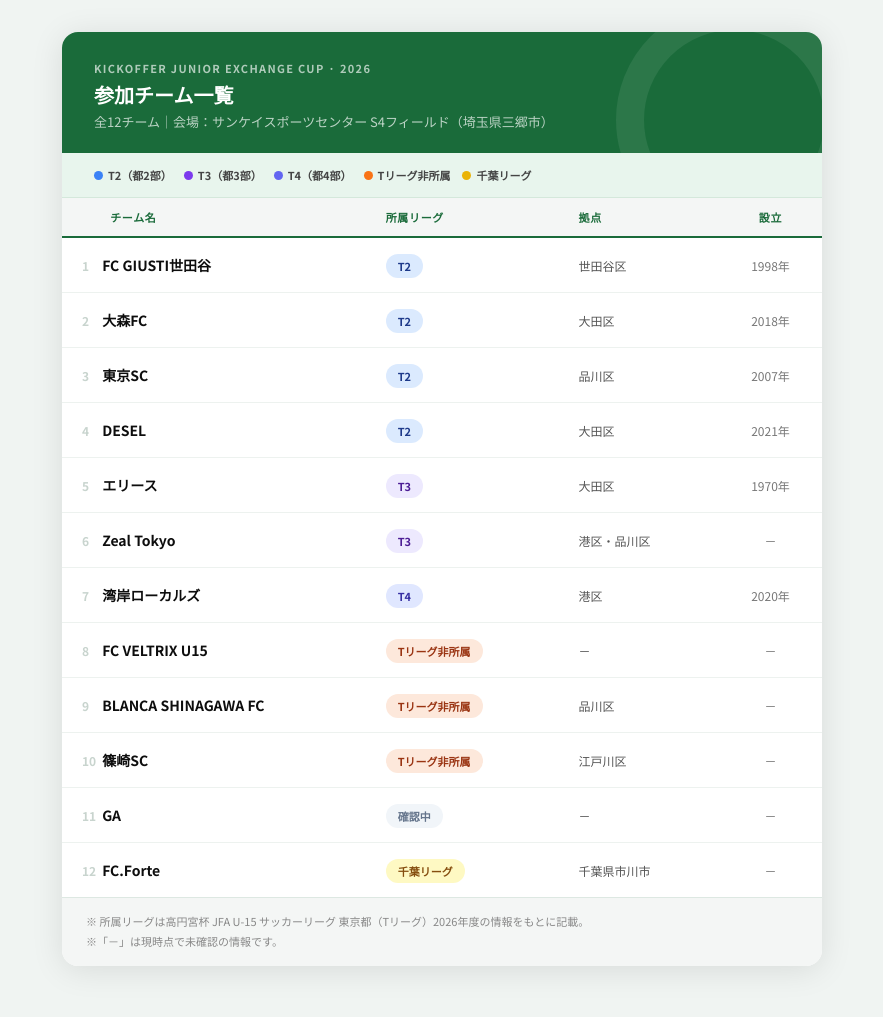
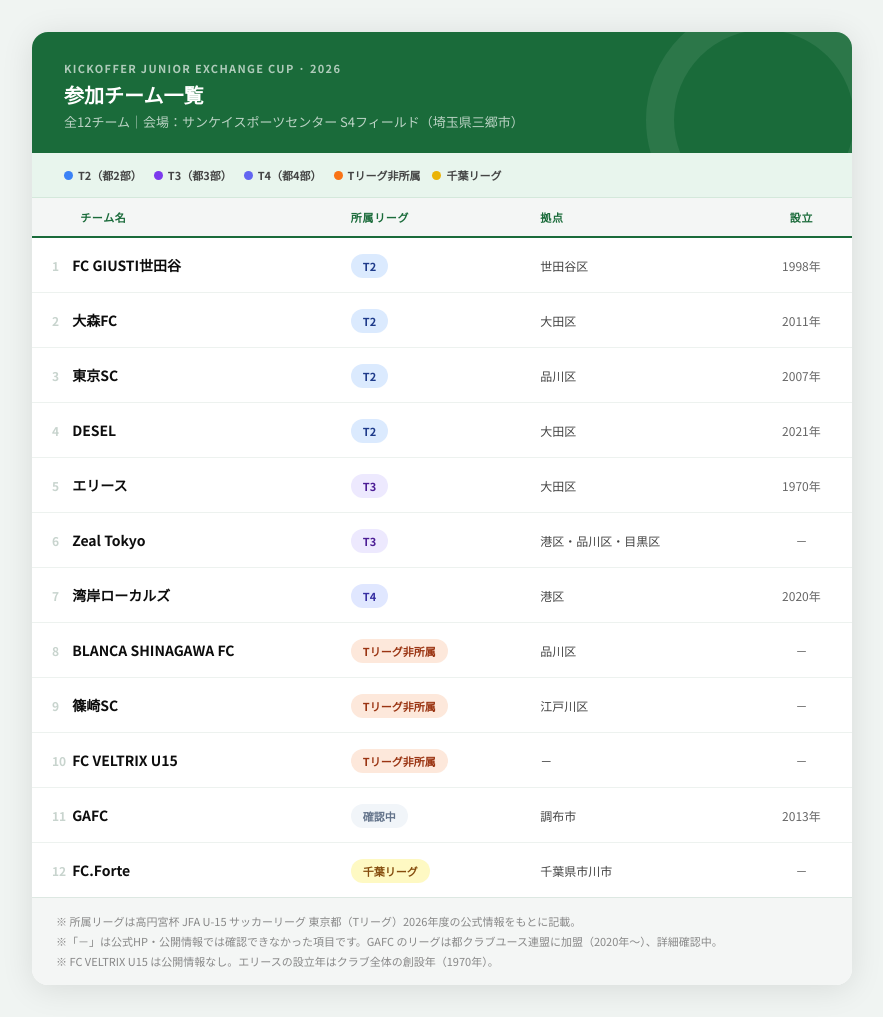
Before and after one commit to taiki-suma/kickoffer--task, a website: page kickoffer_teams_1.html in a window 1280 px wide. Shown: the whole page, without its empty margins (198-1081 px from the left). Drawn offline with Linux system fonts and the light colour scheme.

Commit message:
参加チーム一覧：所属リーグ・拠点・設立年を公式HP調査に基づき更新

```diff
--- a/kickoffer_teams_1.html
+++ b/kickoffer_teams_1.html
@@ -17,7 +17,7 @@
   }
 
   .card {
-    max-width: 760px;
+    max-width: 820px;
     margin: 0 auto;
     background: #fff;
     border-radius: 16px;
@@ -59,7 +59,6 @@
     color: rgba(255,255,255,0.7);
   }
 
-  /* 凡例 */
   .legend {
     display: flex;
     gap: 12px;
@@ -76,16 +75,9 @@
     font-weight: 700;
     color: #444;
   }
-  .dot {
-    width: 9px; height: 9px;
-    border-radius: 50%;
-    flex-shrink: 0;
-  }
+  .dot { width: 9px; height: 9px; border-radius: 50%; flex-shrink: 0; }
 
-  table {
-    width: 100%;
-    border-collapse: collapse;
-  }
+  table { width: 100%; border-collapse: collapse; }
 
   thead tr {
     background: #f4f6f5;
@@ -115,31 +107,16 @@
     padding: 16px 0 16px 20px;
     width: 32px;
   }
-  .team-cell {
-    padding: 14px 10px 14px 6px;
-  }
-  .team-name {
-    font-size: 14px;
-    font-weight: 700;
-    color: #0d0d0d;
-  }
+  .team-cell { padding: 14px 10px 14px 6px; }
+  .team-name { font-size: 14px; font-weight: 700; color: #0d0d0d; }
+
   .league-cell, .region-cell, .year-cell {
     padding: 14px 14px;
     vertical-align: middle;
   }
-  .region-cell {
-    font-size: 12px;
-    color: #555;
-    white-space: nowrap;
-  }
-  .year-cell {
-    font-size: 12px;
-    color: #777;
-    white-space: nowrap;
-    text-align: center;
-  }
+  .region-cell { font-size: 12px; color: #444; white-space: nowrap; }
+  .year-cell   { font-size: 12px; color: #666; white-space: nowrap; text-align: center; }
 
-  /* バッジ */
   .badge {
     display: inline-block;
     padding: 4px 12px;
@@ -148,12 +125,12 @@
     font-weight: 700;
     white-space: nowrap;
   }
-  .t2   { background: #dbeafe; color: #1e3a8a; }
-  .t3   { background: #ede9fe; color: #4c1d95; }
-  .t4   { background: #e0e7ff; color: #3730a3; }
-  .none { background: #fde8db; color: #9a3412; }
+  .t2    { background: #dbeafe; color: #1e3a8a; }
+  .t3    { background: #ede9fe; color: #4c1d95; }
+  .t4    { background: #e0e7ff; color: #3730a3; }
+  .none  { background: #fde8db; color: #9a3412; }
   .chiba { background: #fef9c3; color: #854d0e; }
-  .tbd  { background: #f1f5f9; color: #64748b; }
+  .tbd   { background: #f1f5f9; color: #64748b; }
 
   .footer {
     background: #f4f6f5;
@@ -164,13 +141,14 @@
     line-height: 1.8;
   }
 
-  @media (max-width: 520px) {
+  @media (max-width: 560px) {
     body { padding: 12px 8px; }
     .header { padding: 20px 18px 16px; }
     .legend { padding: 12px 18px; gap: 8px; }
     .num { padding-left: 12px; }
     .team-name { font-size: 13px; }
-    .region-cell, .year-cell { font-size: 11px; }
+    .region-cell, .year-cell { font-size: 11px; padding: 12px 8px; }
+    thead th { padding: 10px 8px; }
   }
 </style>
 </head>
@@ -201,6 +179,8 @@
       </tr>
     </thead>
     <tbody>
+
+      <!-- T2 -->
       <tr>
         <td class="num">1</td>
         <td class="team-cell"><div class="team-name">FC GIUSTI世田谷</div></td>
@@ -213,7 +193,7 @@
         <td class="team-cell"><div class="team-name">大森FC</div></td>
         <td class="league-cell"><span class="badge t2">T2</span></td>
         <td class="region-cell">大田区</td>
-        <td class="year-cell">2018年</td>
+        <td class="year-cell">2011年</td>
       </tr>
       <tr>
         <td class="num">3</td>
@@ -229,6 +209,8 @@
         <td class="region-cell">大田区</td>
         <td class="year-cell">2021年</td>
       </tr>
+
+      <!-- T3 -->
       <tr>
         <td class="num">5</td>
         <td class="team-cell"><div class="team-name">エリース</div></td>
@@ -240,9 +222,11 @@
         <td class="num">6</td>
         <td class="team-cell"><div class="team-name">Zeal Tokyo</div></td>
         <td class="league-cell"><span class="badge t3">T3</span></td>
-        <td class="region-cell">港区・品川区</td>
+        <td class="region-cell">港区・品川区・目黒区</td>
         <td class="year-cell">－</td>
       </tr>
+
+      <!-- T4 -->
       <tr>
         <td class="num">7</td>
         <td class="team-cell"><div class="team-name">湾岸ローカルズ</div></td>
@@ -250,34 +234,40 @@
         <td class="region-cell">港区</td>
         <td class="year-cell">2020年</td>
       </tr>
+
+      <!-- Tリーグ非所属 -->
       <tr>
         <td class="num">8</td>
-        <td class="team-cell"><div class="team-name">FC VELTRIX U15</div></td>
-        <td class="league-cell"><span class="badge none">Tリーグ非所属</span></td>
-        <td class="region-cell">－</td>
-        <td class="year-cell">－</td>
-      </tr>
-      <tr>
-        <td class="num">9</td>
         <td class="team-cell"><div class="team-name">BLANCA SHINAGAWA FC</div></td>
         <td class="league-cell"><span class="badge none">Tリーグ非所属</span></td>
         <td class="region-cell">品川区</td>
         <td class="year-cell">－</td>
       </tr>
       <tr>
-        <td class="num">10</td>
+        <td class="num">9</td>
         <td class="team-cell"><div class="team-name">篠崎SC</div></td>
         <td class="league-cell"><span class="badge none">Tリーグ非所属</span></td>
         <td class="region-cell">江戸川区</td>
         <td class="year-cell">－</td>
       </tr>
       <tr>
-        <td class="num">11</td>
-        <td class="team-cell"><div class="team-name">GA</div></td>
-        <td class="league-cell"><span class="badge tbd">確認中</span></td>
+        <td class="num">10</td>
+        <td class="team-cell"><div class="team-name">FC VELTRIX U15</div></td>
+        <td class="league-cell"><span class="badge none">Tリーグ非所属</span></td>
         <td class="region-cell">－</td>
         <td class="year-cell">－</td>
       </tr>
+
+      <!-- GAFC -->
+      <tr>
+        <td class="num">11</td>
+        <td class="team-cell"><div class="team-name">GAFC</div></td>
+        <td class="league-cell"><span class="badge tbd">確認中</span></td>
+        <td class="region-cell">調布市</td>
+        <td class="year-cell">2013年</td>
+      </tr>
+
+      <!-- 千葉 -->
       <tr>
         <td class="num">12</td>
         <td class="team-cell"><div class="team-name">FC.Forte</div></td>
@@ -285,12 +275,14 @@
         <td class="region-cell">千葉県市川市</td>
         <td class="year-cell">－</td>
       </tr>
+
     </tbody>
   </table>
 
   <div class="footer">
-    ※ 所属リーグは高円宮杯 JFA U-15 サッカーリーグ 東京都（Tリーグ）2026年度の情報をもとに記載。<br>
-    ※「－」は現時点で未確認の情報です。
+    ※ 所属リーグは高円宮杯 JFA U-15 サッカーリーグ 東京都（Tリーグ）2026年度の公式情報をもとに記載。<br>
+    ※「－」は公式HP・公開情報では確認できなかった項目です。GAFC のリーグは都クラブユース連盟に加盟（2020年〜）、詳細確認中。<br>
+    ※ FC VELTRIX U15 は公開情報なし。エリースの設立年はクラブ全体の創設年（1970年）。
   </div>
 </div>
 </body>
```
